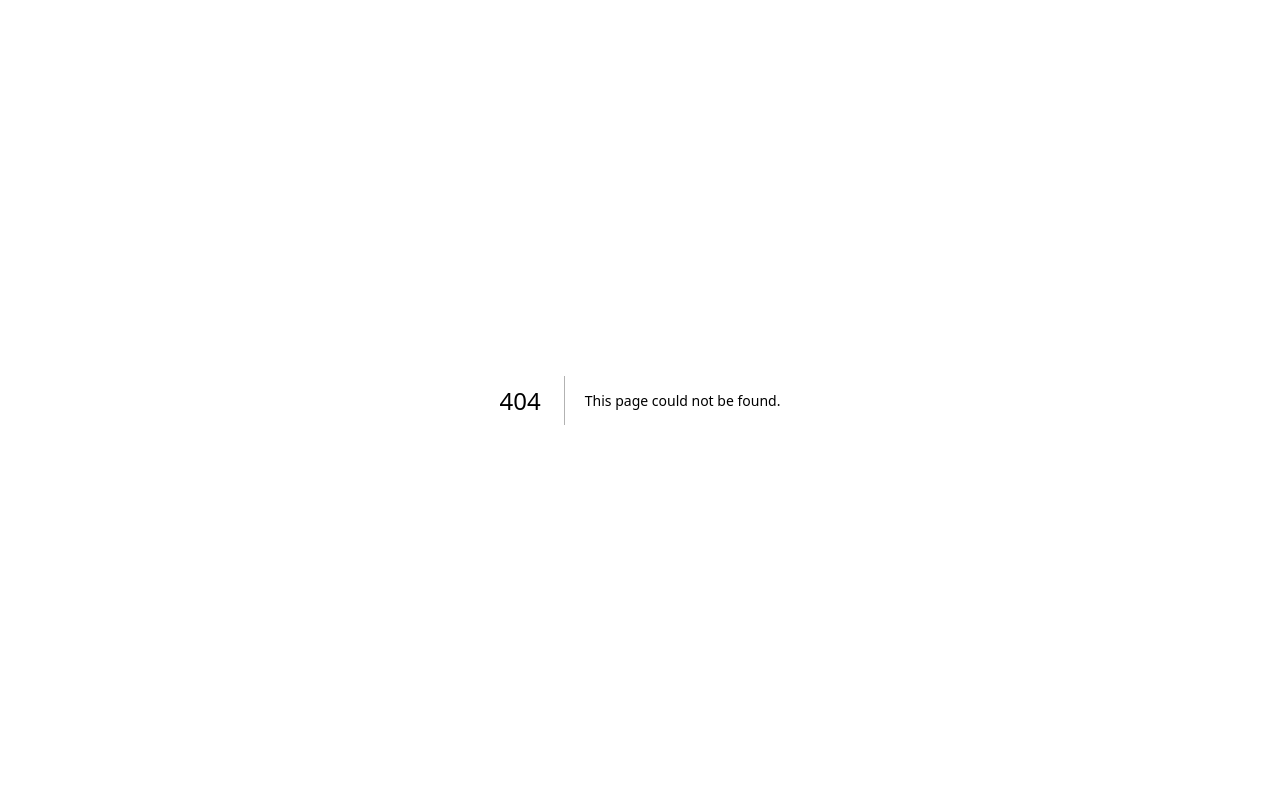
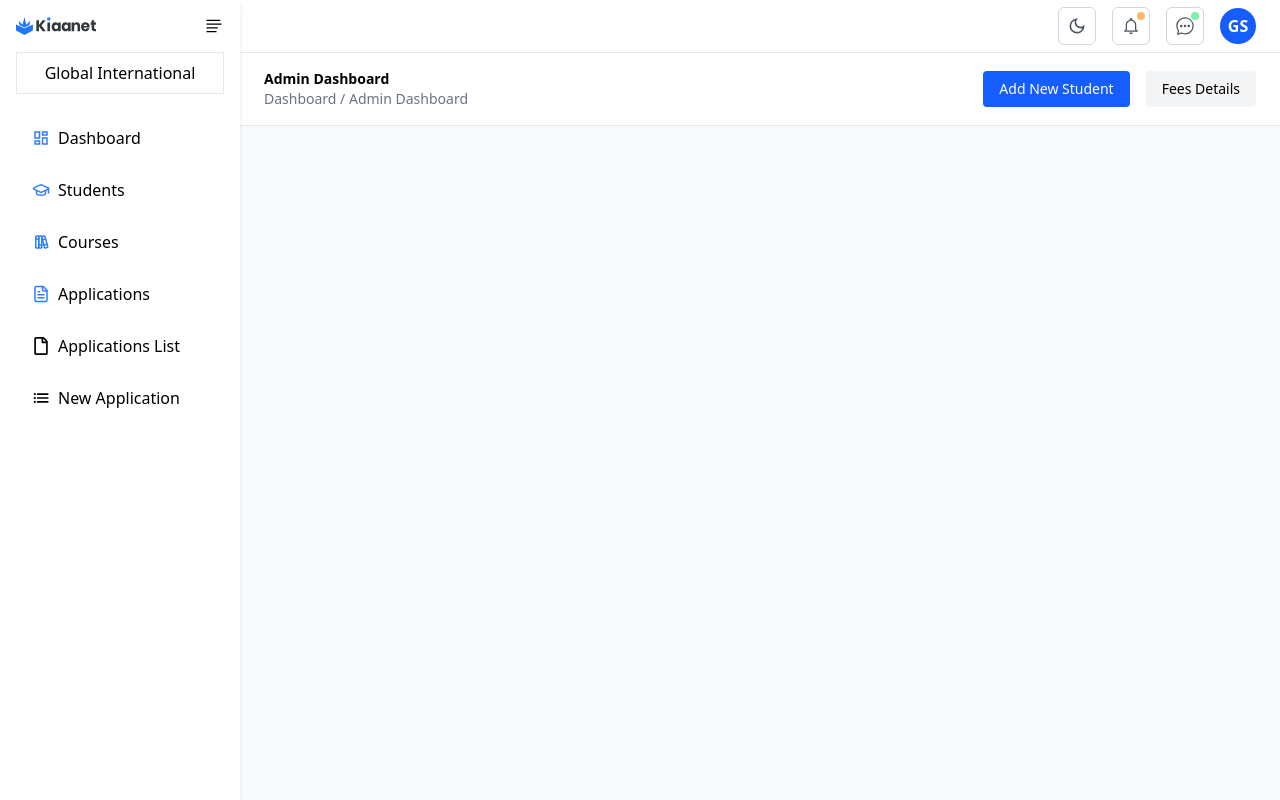
Before and after one commit to Aayesha-baidhya/Kiaanet, a Next.js app: page /dashboard in a window 1280 px wide. Before the commit this address had no page. Built offline with nearby package versions, Linux system fonts and the light colour scheme.

Commit message:
feat: worked on various components and created new page

```diff
--- /dev/null
+++ b/src/app/dashboard/page.tsx
@@ -0,0 +1,19 @@
+import Navbar from '@/components/navBar'
+import SideBar from '@/components/sideBar'
+import DashboardHeader from '@/components/dashboardHeader'
+import React from 'react'
+
+export default function Dashboard() {
+  return (
+    <div className="flex h-screen overflow-hidden">
+      <SideBar />
+      <div className="flex flex-col flex-1">
+        <Navbar />
+        <DashboardHeader />
+        <main className="p-6 bg-gray-50 h-full overflow-y-auto">
+
+        </main>
+      </div>
+    </div>
+  )
+}
--- /dev/null
+++ b/src/components/dashboardHeader.tsx
@@ -0,0 +1,24 @@
+import React from 'react';
+
+const DashboardHeader = () => {
+  return (
+    <div className="flex items-center justify-between px-6 py-4 border-b border-gray-200 bg-white">
+      <div className="text-sm text-gray-500">
+        <p className="font-semibold text-black">Admin Dashboard</p>
+        <p>Dashboard / Admin Dashboard</p>
+      </div>
+
+      {/* Buttons */}
+      <div className="flex items-center gap-4">
+        <button className="bg-blue-600 text-white text-sm px-4 py-2 rounded hover:bg-blue-700 transition">
+          Add New Student
+        </button>
+        <button className="bg-gray-100 text-sm px-4 py-2 rounded hover:bg-gray-200 transition">
+          Fees Details
+        </button>
+      </div>
+    </div>
+  );
+};
+
+export default DashboardHeader;
--- /dev/null
+++ b/src/components/navBar.tsx
@@ -0,0 +1,37 @@
+import React from 'react';
+import { MdOutlineDarkMode } from "react-icons/md";
+import { IoMdNotificationsOutline } from "react-icons/io";
+import { IoChatbubbleEllipsesOutline } from "react-icons/io5";
+
+const Navbar = () => {
+  return (
+    <header className="w-full bg-white h-16 px-6 flex items-center justify-end shadow-sm border-b border-gray-200">
+      <div className="flex items-center gap-4">
+
+
+        <div className="group p-2 border border-gray-300 rounded-md cursor-pointer hover:shadow-sm">
+          <MdOutlineDarkMode className="text-xl text-gray-600 group-hover:text-black" />
+        </div>
+
+    {/* Icons with dot */}
+        <div className="relative group p-2 border border-gray-300 rounded-md cursor-pointer hover:shadow-sm">
+          <IoMdNotificationsOutline className="text-xl text-gray-600 group-hover:text-black" />
+          <span className="absolute top-1 right-1 w-2 h-2 bg-orange-300 rounded-full" />
+        </div>
+
+
+        <div className="relative group p-2 border border-gray-300 rounded-md cursor-pointer hover:shadow-sm">
+          <IoChatbubbleEllipsesOutline className="text-xl text-gray-600 group-hover:text-black" />
+          <span className="absolute top-1 right-1 w-2 h-2 bg-green-300 rounded-full" />
+        </div>
+
+        {/* Profile */}
+        <div className="bg-blue-600 text-white w-9 h-9 flex items-center justify-center rounded-full font-semibold">
+          GS
+        </div>
+      </div>
+    </header>
+  );
+};
+
+export default Navbar;
--- /dev/null
+++ b/src/components/sideBar.tsx
@@ -0,0 +1,55 @@
+import React from 'react';
+import Image from 'next/image';
+import { VscListFlat } from "react-icons/vsc";
+import { MdOutlineDashboard } from "react-icons/md";
+import { LuGraduationCap } from "react-icons/lu";
+import { TbBooks } from "react-icons/tb";
+import { LuFileText } from "react-icons/lu";
+import { FaRegFile } from "react-icons/fa";
+import { IoList } from "react-icons/io5";
+
+const SideBar = () => {
+  return (
+    <aside className="sidebar w-60 bg-white shadow-md h-screen p-4 relative">
+      {/* Logo and List Icon */}
+      <div className="flex justify-between items-center mb-4">
+        <Image src="/logo.svg" alt="Kiaanet Logo" width={80} height={50} />
+        <VscListFlat className="text-black text-xl cursor-pointer" />
+      </div>
+
+      <div className="w-full border border-gray-200 py-2 mb-6">
+        <h3 className="text-center">Global International</h3>
+      </div>
+
+      {/* Nav Menu */}
+      <nav className="space-y-3">
+        <div className="hover:bg-blue-100 flex items-center gap-2 hover:border hover:border-blue-300 px-4 py-2 rounded cursor-pointer">
+          <MdOutlineDashboard className="text-blue-500 text-lg" />
+          <span>Dashboard</span>
+        </div>
+        <div className="hover:bg-blue-100 flex items-center gap-2 hover:border hover:border-blue-300 px-4 py-2 rounded cursor-pointer">
+          <LuGraduationCap className="text-blue-500 text-lg" />
+          <span>Students</span>
+        </div>
+        <div className="hover:bg-blue-100 flex items-center gap-2 hover:border hover:border-blue-300 px-4 py-2 rounded cursor-pointer">
+          <TbBooks className="text-blue-500 text-lg" />
+          <span>Courses</span>
+        </div>
+        <div className="hover:bg-blue-100 flex items-center gap-2 hover:border hover:border-blue-300 px-4 py-2 rounded cursor-pointer">
+          <LuFileText className="text-blue-500 text-lg" />
+          <span>Applications</span>
+        </div>
+        <div className="hover:bg-blue-100 flex items-center gap-2 hover:border hover:border-blue-300 px-4 py-2 rounded cursor-pointer">
+          <FaRegFile className="text-black text-lg" />
+          <span>Applications List</span>
+        </div>
+        <div className="hover:bg-blue-100 flex items-center gap-2 hover:border hover:border-blue-300 px-4 py-2 rounded cursor-pointer">
+          <IoList className="text-black text-lg" />
+          <span>New Application</span>
+        </div>
+      </nav>
+    </aside>
+  );
+};
+
+export default SideBar;
```
Also changed, not shown: src/components/infoCards.tsx (added).
